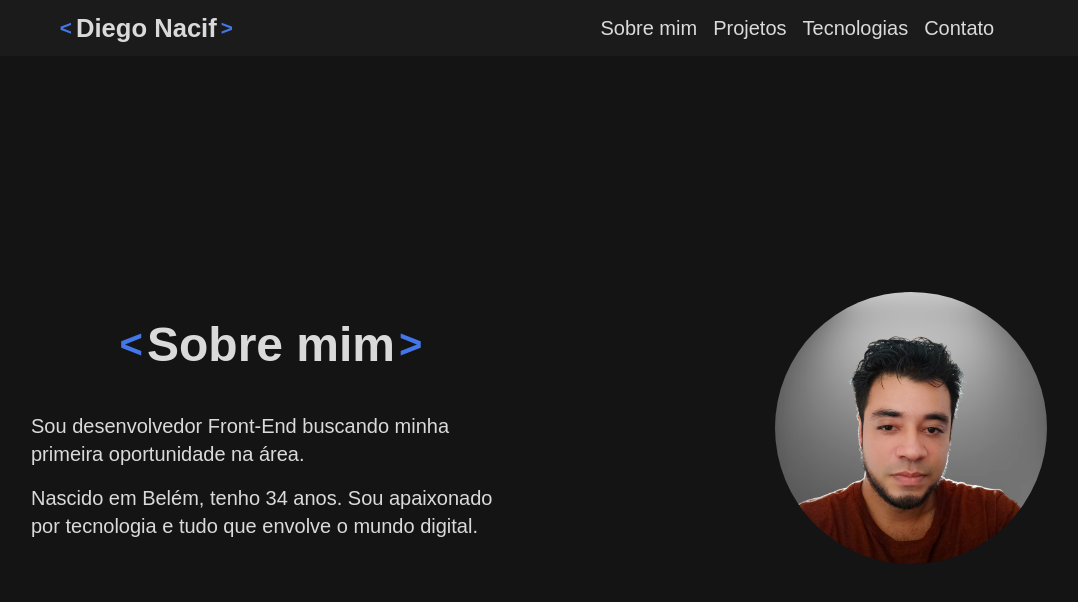
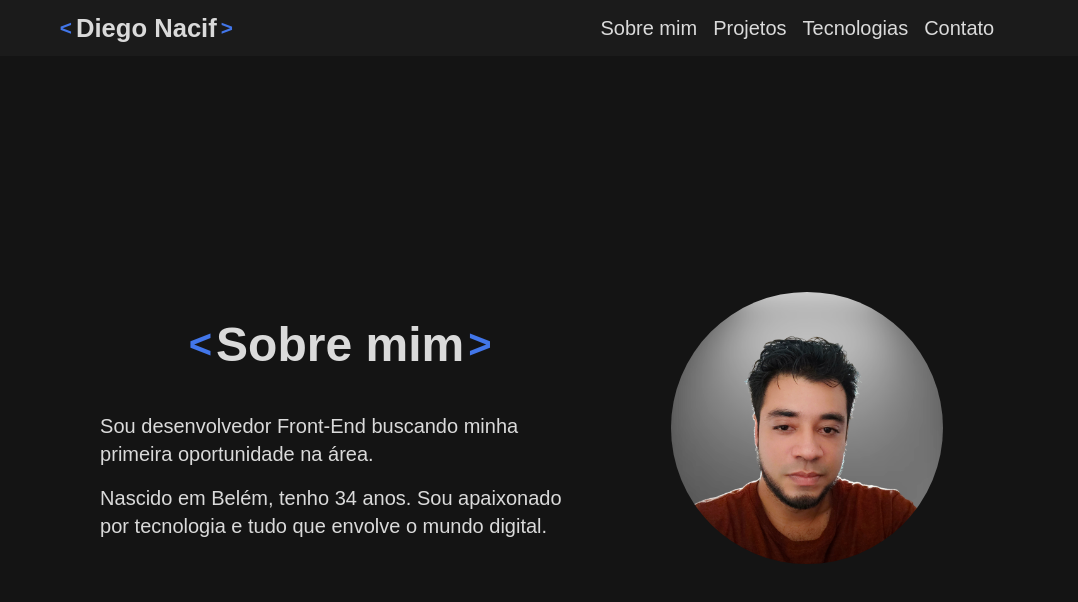
Before and after one commit to diegonacif/diegonacif-portifolio, a React (Vite) app: page /about-me in a window 1280 px wide. Shown: the top 602 px of the page, without its empty margins (113-1191 px from the left). Built offline with nearby package versions, Linux system fonts and the light colour scheme.

Commit message:
style: aboutme responsivity ajusts

```diff
--- a/src/components/AboutMe/_AboutMe.scss
+++ b/src/components/AboutMe/_AboutMe.scss
@@ -70,7 +70,7 @@
     grid-template-columns: 60% 40%;
     align-items: center;
     justify-items: center;
-    padding: 0;
+    padding: 0 4rem;
 
     section {
       width: 30rem;
@@ -80,5 +80,9 @@
       margin: 0;
     }
 
+    @media only screen and ($desktop-size) {
+      padding: 0 calc(6rem + 6vw);
+    }
+
   }
 }
--- a/src/styles/App.css
+++ b/src/styles/App.css
@@ -378,13 +378,18 @@ a:focus-visible, a:focus-within, a:focus, a:active, a:target {
     grid-template-columns: 60% 40%;
     align-items: center;
     justify-items: center;
-    padding: 0;
+    padding: 0 4rem;
   }
   .about-me-container section {
     width: 30rem;
   }
   .about-me-container .my-photo {
     margin: 0;
+  }
+}
+@media only screen and (min-width: 1024px) and (min-width: 1280px) {
+  .about-me-container {
+    padding: 0 calc(6rem + 6vw);
   }
 }
 
```
Also changed, not shown: 1 other file (tests, documents, lock files or other folders).
